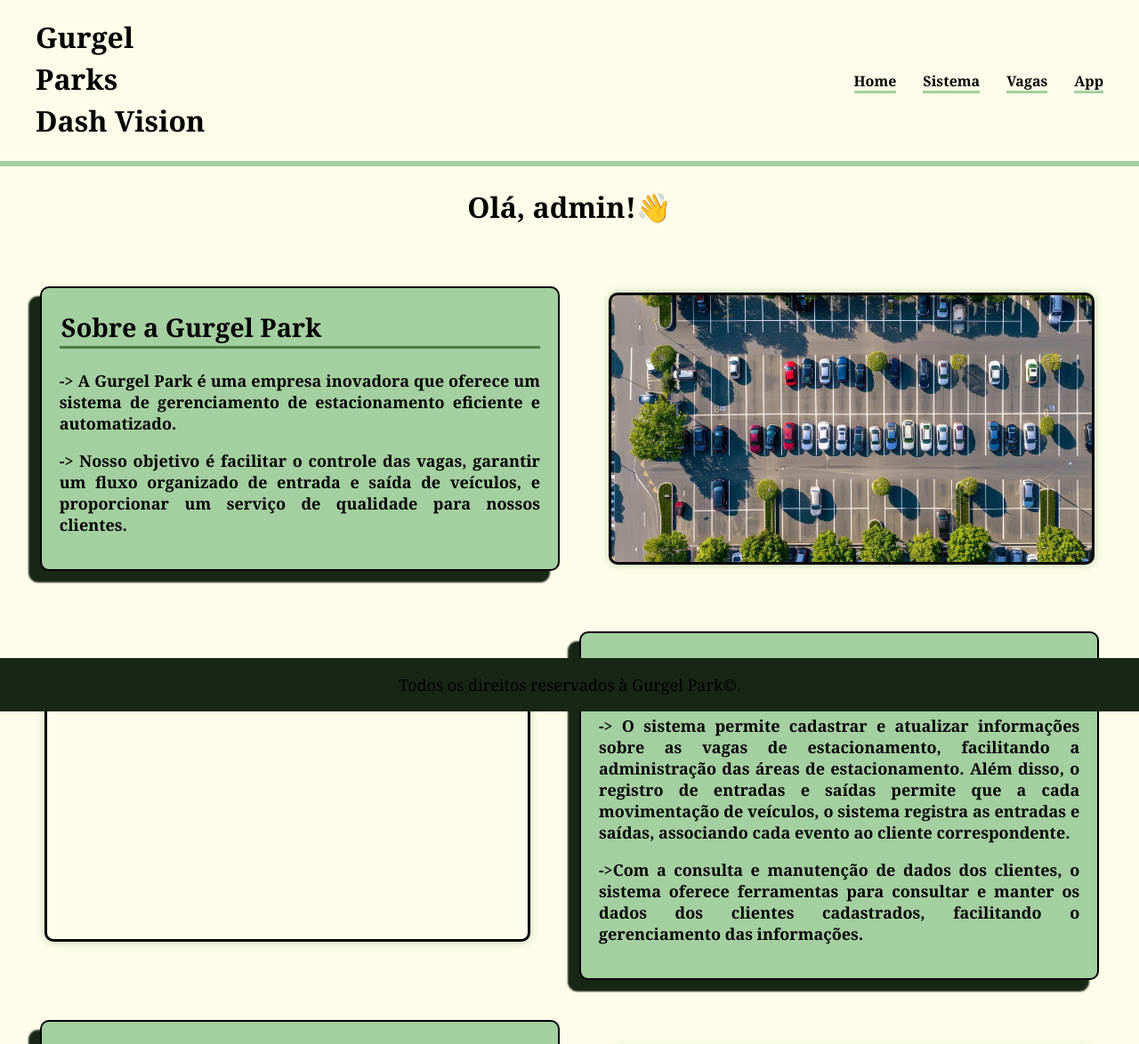
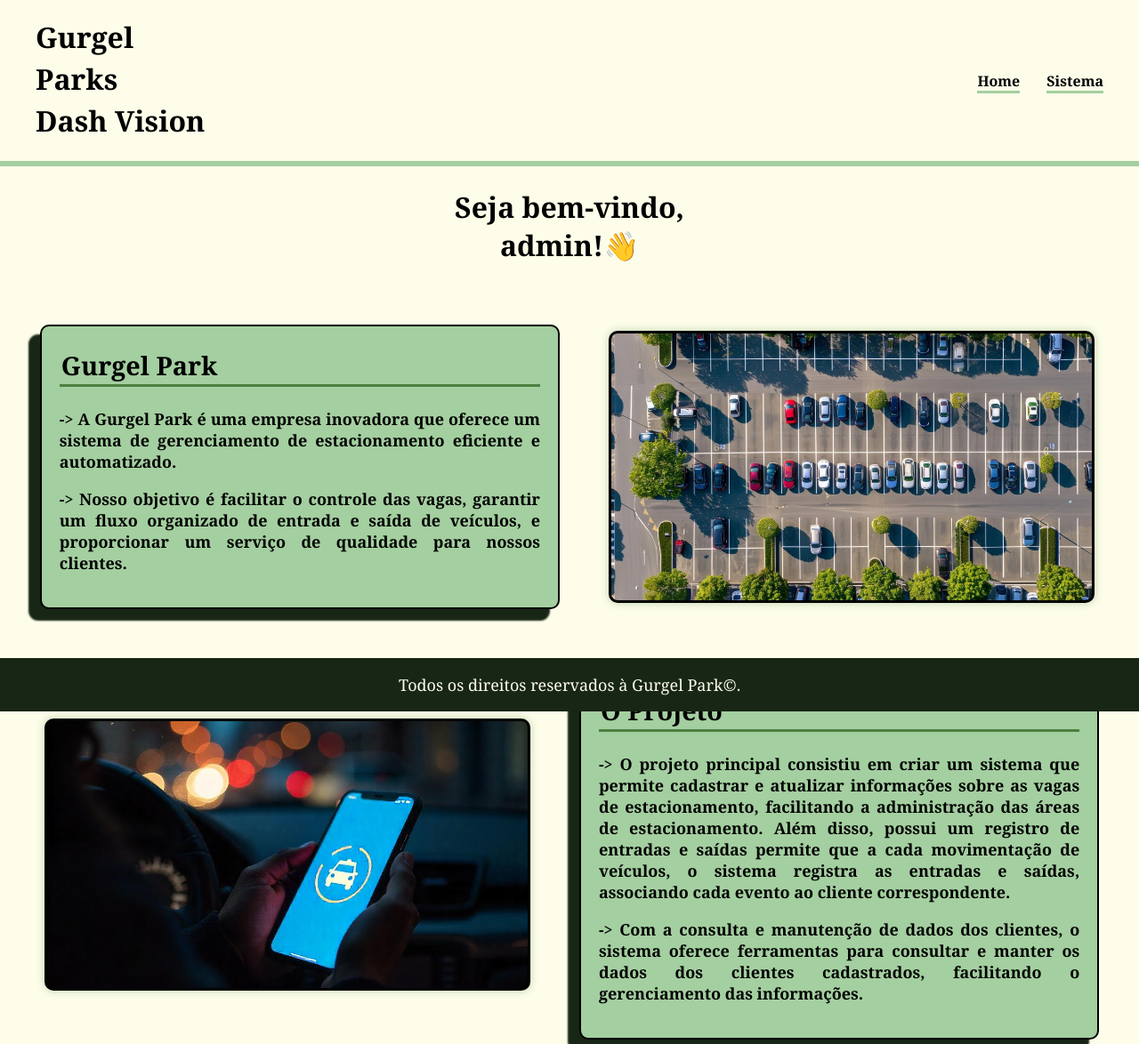
Before and after one commit to LusquinhasB-B/Web-Gurgel-Park, a Django app: template meu_projeto/meu_app/templates/pagina.html in a window 1280 px wide. Shown: the top 1174 px of the page at 89% size. Run offline with Django 5.2, Linux system fonts and the light colour scheme; the template is opened without the code that fills it, so the values that code supplies are empty; a user stored in the database is signed in.

Commit message:
updates nos textos da tela principal

```diff
--- a/meu_projeto/meu_app/templates/pagina.html
+++ b/meu_projeto/meu_app/templates/pagina.html
@@ -16,17 +16,16 @@
         <nav class="navbar">
             <a href="{% url 'home' %}">Home</a>
             <a href="#">Sistema</a>
-            <a href="#">Vagas</a>
-            <a href="#">App</a>
+
         </nav>
     </header>
     <!-- Aqui vai ficar a parte sobre a empresa -->
-     <h1 class="saudacao">Olá, {{user.username}}!👋 </h1>
+     <h1 class="saudacao">Seja bem-vindo, {{user.username}}!👋 </h1>
     <main>
 
         <section class="bloco">
                 <div class="texto">
-                    <h2 class="semititulos">Sobre a Gurgel Park</h2>
+                    <h2 class="semititulos">Gurgel Park</h2>
                     <p> -> A Gurgel Park é uma empresa inovadora que oferece um sistema de gerenciamento de estacionamento eficiente e automatizado. </p>
                     <p> -> Nosso objetivo é facilitar o controle das vagas, garantir um fluxo organizado de entrada e saída de veículos, e proporcionar um serviço de qualidade para nossos clientes.
                     </p>
@@ -36,11 +35,11 @@
         </section>
         <section class="bloco invertido">
             <div class="texto texto-invertido">
-                <h2 class="semititulos">Sobre o sistema de vagas</h2>
-                <p> -> O sistema permite cadastrar e atualizar informações sobre as vagas de estacionamento, facilitando a administração das áreas de estacionamento. Além disso, o registro de entradas e saídas permite que a cada movimentação de veículos, o sistema registra as entradas e saídas, associando cada evento ao cliente correspondente. </p>
-                <p> ->Com a consulta e manutenção de dados dos clientes, o sistema oferece ferramentas para consultar e manter os dados dos clientes cadastrados, facilitando o gerenciamento das informações.</p>
+                <h2 class="semititulos">O Projeto</h2>
+                <p> -> O projeto principal consistiu em criar um sistema  que permite cadastrar e atualizar informações sobre as vagas de estacionamento, facilitando a administração das áreas de estacionamento. Além disso, possui um registro de entradas e saídas permite que a cada movimentação de veículos, o sistema registra as entradas e saídas, associando cada evento ao cliente correspondente. </p>
+                <p> -> Com a consulta e manutenção de dados dos clientes, o sistema oferece ferramentas para consultar e manter os dados dos clientes cadastrados, facilitando o gerenciamento das informações.</p>
             </div>
-            <div class="imagem sobre-sistema"> 2ºimagem aqui</div>
+            <div class="imagem sobre-projeto"></div>
         </section>
         <section class="bloco">
             <div class="texto">
@@ -53,7 +52,7 @@
     </main>
     <footer>
         <div class="rodape">
-            <p>Todos os direitos reservados à Gurgel Park&copy.</p>
+            <p class="texto-rodape">Todos os direitos reservados à Gurgel Park&copy.</p>
         </div>
     </footer>
 </body>
```
